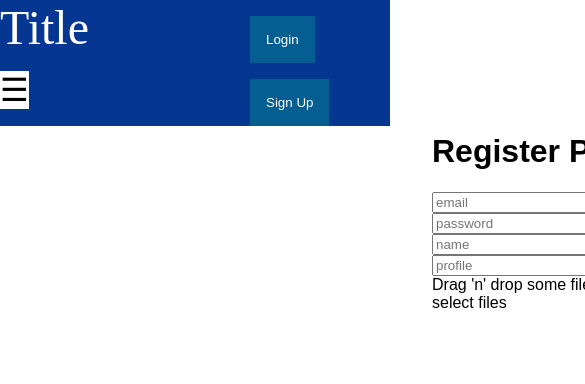
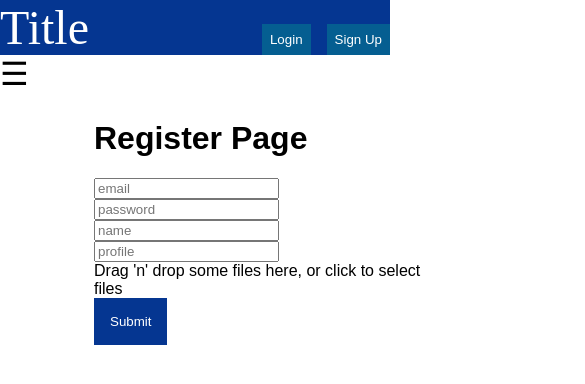
Before and after one commit to JangGeunSong/SNSlike, a Next.js app in the folder client/: page /register in a window 390 px wide. Shown: the top 384 px of the page, 585 px wide, since content can reach past the window. Built offline with nearby package versions, Linux system fonts and the light colour scheme; what apollo-upload-client would draw is missing.

Commit message:
Design add for responsive & Sass structure complements

```diff
--- a/client/components/Navbar/Navbar.tsx
+++ b/client/components/Navbar/Navbar.tsx
@@ -11,7 +11,7 @@ function Navbar() {
             {navbarShow ?
             (
                 <div className="Navbar__active">
-                    <button className="Navbar__close-button" onClick={() => setNavbarShow(false)}>X</button>
+                    <button className="Navbar__close-button" onClick={() => setNavbarShow(false)}>X</button><br />
                     <Link href="/" ><a className="Navbar__route">Home</a></Link><br/>
                     <Link href="/About" ><a className="Navbar__route">About</a></Link><br/>
                     <Link href="/CreateArticle" ><a className="Navbar__route">new article</a></Link><br/>
--- /dev/null
+++ b/client/style/base/_base.scss
@@ -0,0 +1,46 @@
+body {
+    margin: 0;
+    padding: 0;
+}
+
+p {
+    margin: 0;
+    padding: 0;
+}
+
+.home {
+    margin: 0;
+    padding: 0;
+    background-color: white;
+    font-family: sans-serif;
+}
+
+textarea {
+    resize: none;
+}
+
+.form__control {
+    margin: 0;
+    padding: 1rem;
+    font-family: sans-serif;
+}
+
+.form__button {
+    position: flex;
+    margin: 5%;
+    padding: 1rem;
+    font-family: sans-serif;
+    background-color: $primary-color;
+    color: #fff;
+    border: none;
+    outline: none;
+    cursor: pointer;
+}
+
+.form__button:hover {
+    background-color: $secondary-color;
+}
+
+a {
+    text-decoration: none;
+}
--- a/client/style/article.scss
+++ b/client/style/layout/_article.scss
@@ -1,3 +1,12 @@
+.contentContainer {
+    position: flex;
+    align-items: center;
+    width: 70%;
+    padding-top: 7%;
+    margin: 0;
+    margin-left: 35%;
+}
+
 .Articles {
     margin: 0;
     padding: 0;
@@ -7,8 +16,8 @@
     padding: 1rem;
     margin-top: 1.5rem;
     margin-bottom: 1.5rem;
-    border: 1px solid #053691;
-    width: 55rem;
+    border: 1px solid $primary-color;
+    width: 60%;
     max-width: 90%;
 }
 
@@ -26,7 +35,7 @@
     margin: 0;
     padding: 0;
     font-family: sans-serif;
-    background-color: #053691;
+    background-color: $primary-color;
     color: #fff;
     border: none;
     outline: none;
@@ -34,7 +43,7 @@
 }
 
 .Article__button:hover {
-    background-color: #0953dd;
+    background-color: $secondary-color;
 }
 
 .Article__imageCage {
--- /dev/null
+++ b/client/style/layout/_layout.scss
@@ -0,0 +1,23 @@
+@import './title';
+@import './navbar';
+@import './article';
+
+@include mq(medium) {
+    .title, .Navbar {
+        width: 100%;
+        max-width: 100%;
+    }
+    .contentContainer {
+        margin-left: 30%;
+    }
+    .form__button {
+        margin: 0;
+    }
+}
+@include mq(large) {
+    .contentContainer {
+        margin-left: 20%;
+        width: 100%;
+        max-width: 100%;
+    }
+}
--- a/client/style/navbar.scss
+++ b/client/style/layout/_navbar.scss
@@ -1,13 +1,13 @@
 .Navbar {
+    width: 10%;
     margin: 0;
     padding: 0;
 }
 
 .Navbar__close-button {
-    background-color: #053691;
+    background-color: $primary-color;
     border: none;
-    position: absolute;
-    left: 6.8rem;
+    position: flex;
     outline: none;
     color: #fff;
     transition: 0.3s;
@@ -16,7 +16,6 @@
 }
 
 .Navbar__active-button {
-    margin-top: 4.44rem;
     padding: 0;
     font-size: 2rem;
     border: none;
@@ -33,10 +32,9 @@
 
 .Navbar__active {
     position: fixed;
-    margin-top: 4.4rem;
-    background-color: #053691;
-    width: 10rem;
-    max-width: 15%;
+    background-color: $primary-color;
+    width: 10%;
+    max-width: 10%;
     height: 60rem;
     max-height: 100%;
     font-family: Verdana, Tahoma, sans-serif;
@@ -46,6 +44,7 @@
 }
 
 .Navbar__route {
+    position: flex;
     outline: none;
     color: #fff;
     text-decoration: none;
--- a/client/style/title.scss
+++ b/client/style/layout/_title.scss
@@ -2,25 +2,16 @@
     padding: 0;
     margin: 0;
     font-size: 3rem;
-    background-color: #053691;
-    position: fixed;
+    background-color: $primary-color;
+    position: flex;
     justify-content: space-between;
-    width: 150rem;
+    width: 100%;
     max-width: 100%;
 }
 
 .title a {
     text-decoration: none;
     color: #fff;
-}
-
-.contentContainer {
-    align-items: center;
-    width: 50rem;
-    max-width: 80%;
-    padding-top: 6rem;
-    margin: 0;
-    padding-left: 26rem;
 }
 
 .button__bundle {
@@ -32,9 +23,9 @@
 .title__register {
     margin: 0;
     margin-left: 1rem;
-    padding: 1rem;
+    padding: 0.5rem;
     font-family: sans-serif;
-    background-color: #055e91;
+    background-color: $third-color;
     color: #fff;
     border: none;
     outline: none;
@@ -43,5 +34,5 @@
 
 .title__login:hover,
 .title__register:hover {
-    background-color: #097edd;
+    background-color: $fourth-color;
 }
--- a/client/style/style.scss
+++ b/client/style/style.scss
@@ -1,49 +1,7 @@
-@import './title.scss';
-@import './navbar.scss';
-@import './article.scss';
+@charset 'utf-8';
 
-body {
-    margin: 0;
-    padding: 0;
-}
+@import './utils/utils';
 
-p {
-    margin: 0;
-    padding: 0;
-}
+@import './base/base';
 
-.home {
-    margin: 0;
-    padding: 0;
-    background-color: white;
-    font-family: sans-serif;
-}
-
-textarea {
-    resize: none;
-}
-
-.form__control {
-    margin: 0;
-    padding: 1rem;
-    font-family: sans-serif;
-}
-
-.form__button {
-    margin-left: 45rem;
-    padding: 1rem;
-    font-family: sans-serif;
-    background-color: #053691;
-    color: #fff;
-    border: none;
-    outline: none;
-    cursor: pointer;
-}
-
-.form__button:hover {
-    background-color: #0953dd;
-}
-
-a {
-    text-decoration: none;
-}
+@import './layout/layout';
--- /dev/null
+++ b/client/style/utils/_colors.scss
@@ -0,0 +1,4 @@
+$primary-color: #053691;
+$secondary-color: #0953dd;
+$third-color: #055e91;
+$fourth-color: #097edd;
--- /dev/null
+++ b/client/style/utils/_grid.scss
@@ -0,0 +1,15 @@
+$breakpoints: (
+    'huge': 1200px,
+    'large': 800px,
+    'medium': 600px,
+);
+
+@mixin mq($mq-breakpoint, $mq-breakpoints: $breakpoints) {
+    @if map-has-key($mq-breakpoints, $mq-breakpoint) {
+        $mq-breakpoint: map-get($mq-breakpoints, $mq-breakpoint);
+    }
+
+    @media screen and (max-width: #{$mq-breakpoint}) {
+        @content;
+    }
+}
--- /dev/null
+++ b/client/style/utils/_utils.scss
@@ -0,0 +1,2 @@
+@import './colors';
+@import './grid'
```
